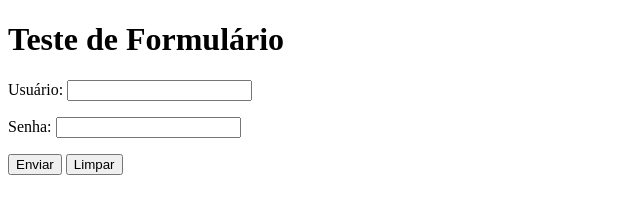
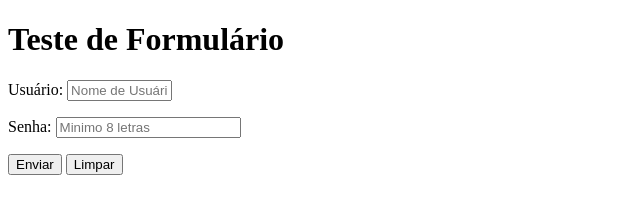
Before and after one commit to tinoco1994/HTML-CSS, a plain HTML site: page exx025/form02.html in a window 1280 px wide. Shown: the whole page, without its empty margins (0-640 px from the left). Drawn offline with Linux system fonts and the light colour scheme.

Commit message:
Terminei a aula 4

```diff
--- a/exx025/form02.html
+++ b/exx025/form02.html
@@ -8,13 +8,13 @@
 <body>
     <h1>Teste de Formulário</h1>
 
-    <form action="cadastro.php" method="post">
+    <form action="cadastro.php" method="POST" autocomplete="on" >
  <p>
         <label for="iusu">Usuário:</label>
-        <input type="text" name="usu" id="iusu">
+        <input type="text" name="usu" id="iusu" required minlength="5" size="10" placeholder="Nome de Usuário" autocomplete="username">
         <p>
             <label for="isen">Senha:</label>
-            <input type="password" name="sen" id="isen">
+            <input type="password" name="sen" id="isen" required minlength="8" maxlength="15" placeholder="Minimo 8 letras" autocomplete="current-password">
         </p>
         <input type="submit" value="Enviar">
         <input type="reset" value="Limpar">
```
